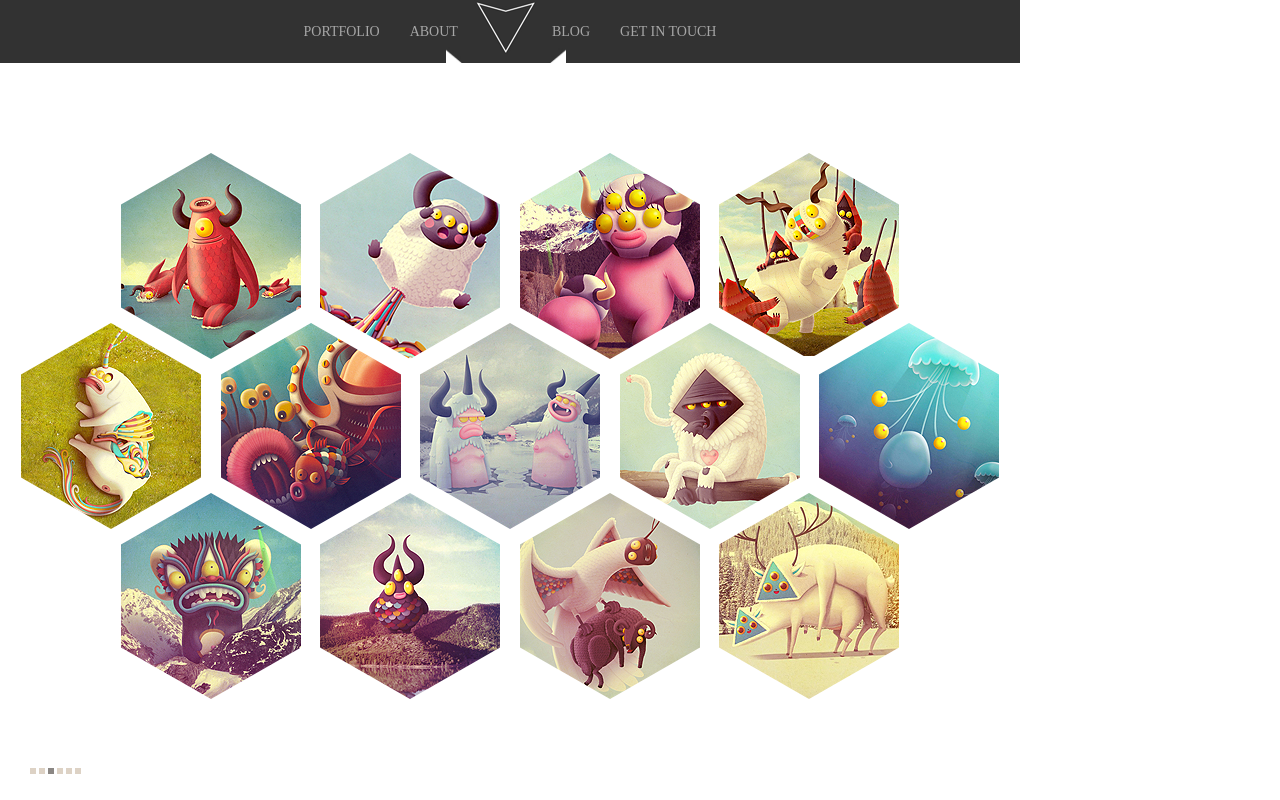
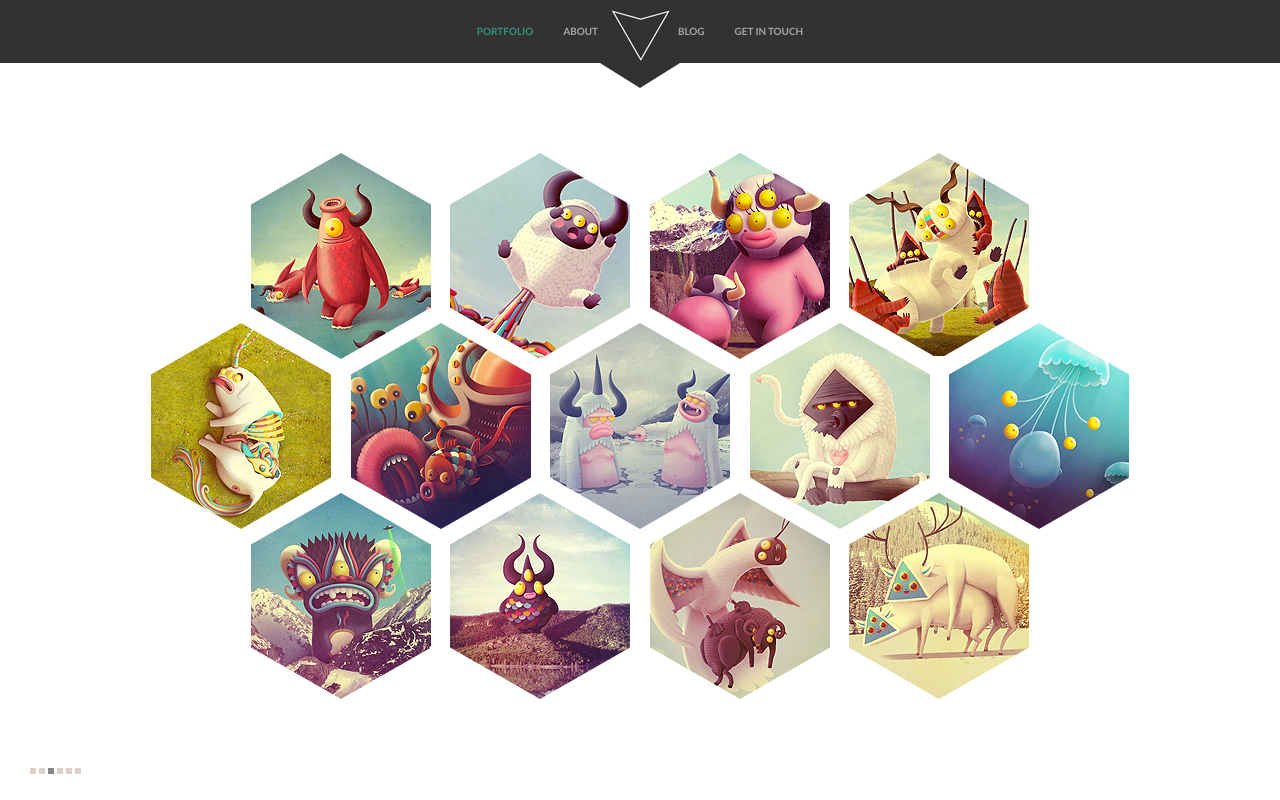
Before and after one commit to Irina-coud/project_1, a plain HTML site: page index.html in a window 1280 px wide. Shown: the top 800 px of the page. Drawn offline with Linux system fonts and the light colour scheme.

Commit message:
change of nav and portfolio

```diff
--- a/css/style.css
+++ b/css/style.css
@@ -36,21 +36,30 @@ img{vertical-align: top;}
 h1,h2,h3,h4,h5,h6{font-size:inherit;font-weight: 400;}
 /*--------------------*/
 
-body{
-	   width: 1020px;
-	   height: 1732px;
-}
+
 
 .nav{
-
+		font-family: Lato;
+		font-weight: 700;
+		font-size: 10px;
+		position: relative;
 	   display: block;
 		background-color: #323232;
 		height: 63px;
-		background-image: url(../img/icon/bg2.jpg);
-		background-position: 446px -100px;
-		background-size:120px 200px;
-		background-repeat: no-repeat;
 
+
+}
+.nav:after{
+	   content: "";
+      display: block;
+      width: 0px;
+      height: 0;
+      border: 20px solid transparent;
+		border-top-color: #323232;
+		position: absolute;
+		right: 50%;
+		transform: translateX(50%);
+		border-width: 25px 40px 0px 40px;
 }
 
 .nav-box{
@@ -63,6 +72,7 @@ body{
 	text-transform: uppercase;
 	line-height: 63px;
 	padding: 0 15px;
+
 	}
 
 .portfolio-box{
@@ -87,3 +97,16 @@ body{
 .img3{
 	margin: 0px 8px;
 }
+.nav-logo{
+	position: absolute;
+	left: 50%;
+	transform: translateX(-50%);
+	bottom: 0px;
+
+}
+.margin-logo{
+	margin-right: 50px;
+}
+.color-portfolio{
+	color: #2f937f;
+}
--- a/index.html
+++ b/index.html
@@ -3,15 +3,16 @@
     <head>
         <meta charset="utf-8">
         <title>portfolio</title>
+        <link href="https://fonts.googleapis.com/css2?family=Lato:wght@400;700&display=swap" rel="stylesheet">
         <link rel="stylesheet" href="css/style.css">
     </head>
     <body>
         <header>
            <nav class="nav">
                <ul class="nav-box">
-               <li><a class="nav-link" href="#portfolio">portfolio</a></li>
-               <li><a class="nav-link" href="#about">about</a></li>
-               <li><img src="img/icon/logo.png" alt=""></li>
+               <li><a class="nav-link color-portfolio" href="#portfolio">portfolio</a></li>
+               <li><a class="nav-link margin-logo"  href="#about">about</a></li>
+               <li><a class="nav-logo" href="#"><img src="img/icon/logo.png" alt=""></a> </li>
                <li><a class="nav-link" href="#blog">blog</a></li>
                 <li><a class="nav-link" href="#get in touch">get in touch</a></li>
                </ul>
```
